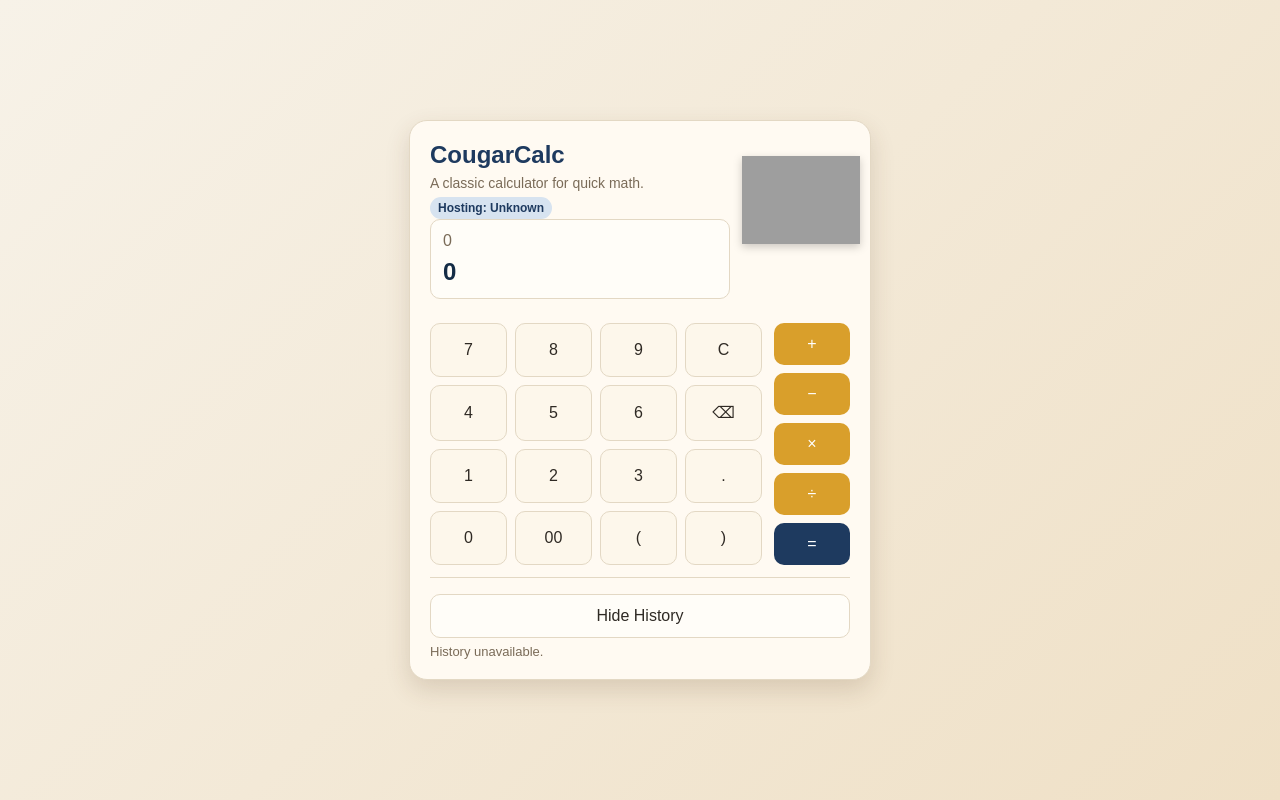
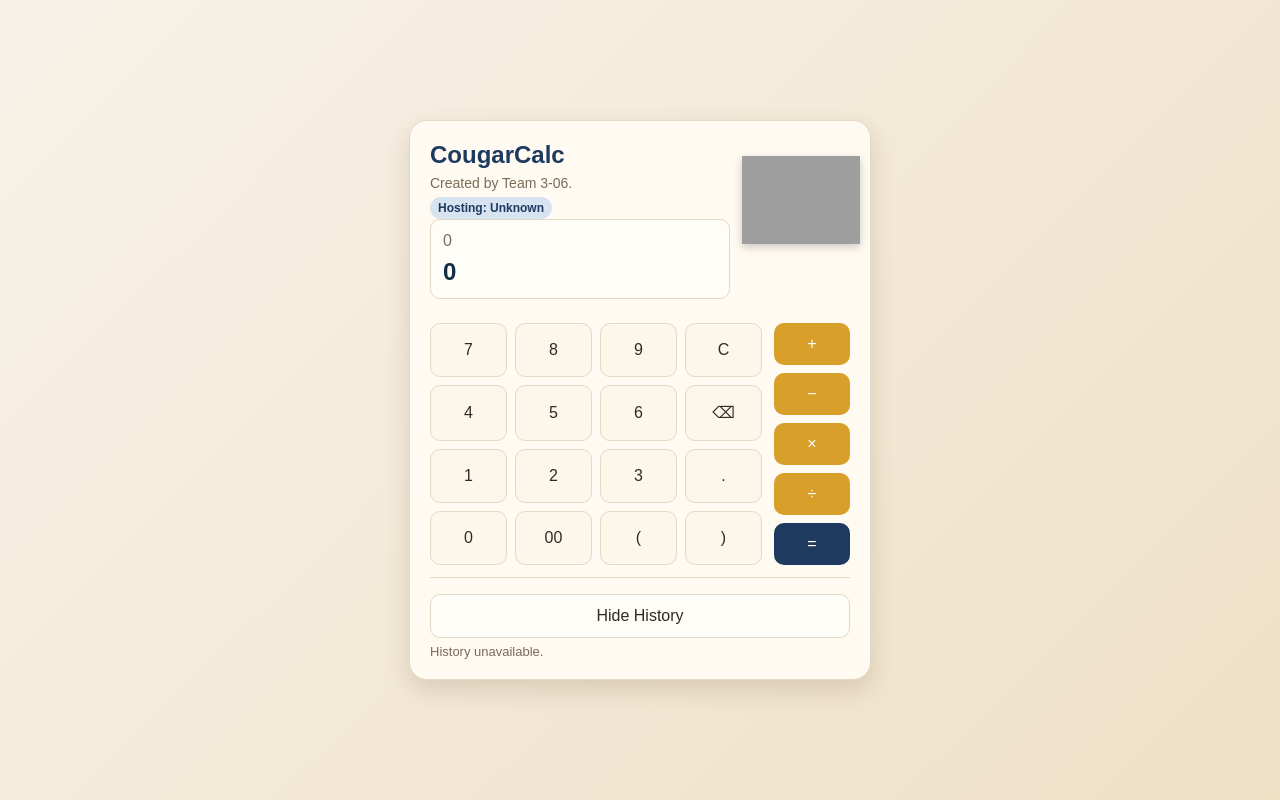
Before and after one commit to byumerrill/is404-cougarcalc, a website: page public/index.html in a window 1280 px wide. Drawn offline with Linux system fonts and the light colour scheme; no server answers; grey boxes are pictures that could not be loaded.

Commit message:
Add team identity to CougarCalc subtitle

```diff
--- a/public/index.html
+++ b/public/index.html
@@ -207,7 +207,7 @@
       <div class="header">
         <div class="header-text">
           <h1>CougarCalc</h1>
-          <p class="subtitle">A classic calculator for quick math.</p>
+          <p class="subtitle">Created by Team 3-06.</p>
           <div id="environmentBadge" class="environment-badge">Checking environment…</div>
           <div class="display">
             <div id="formula" class="formula">0</div>
```
